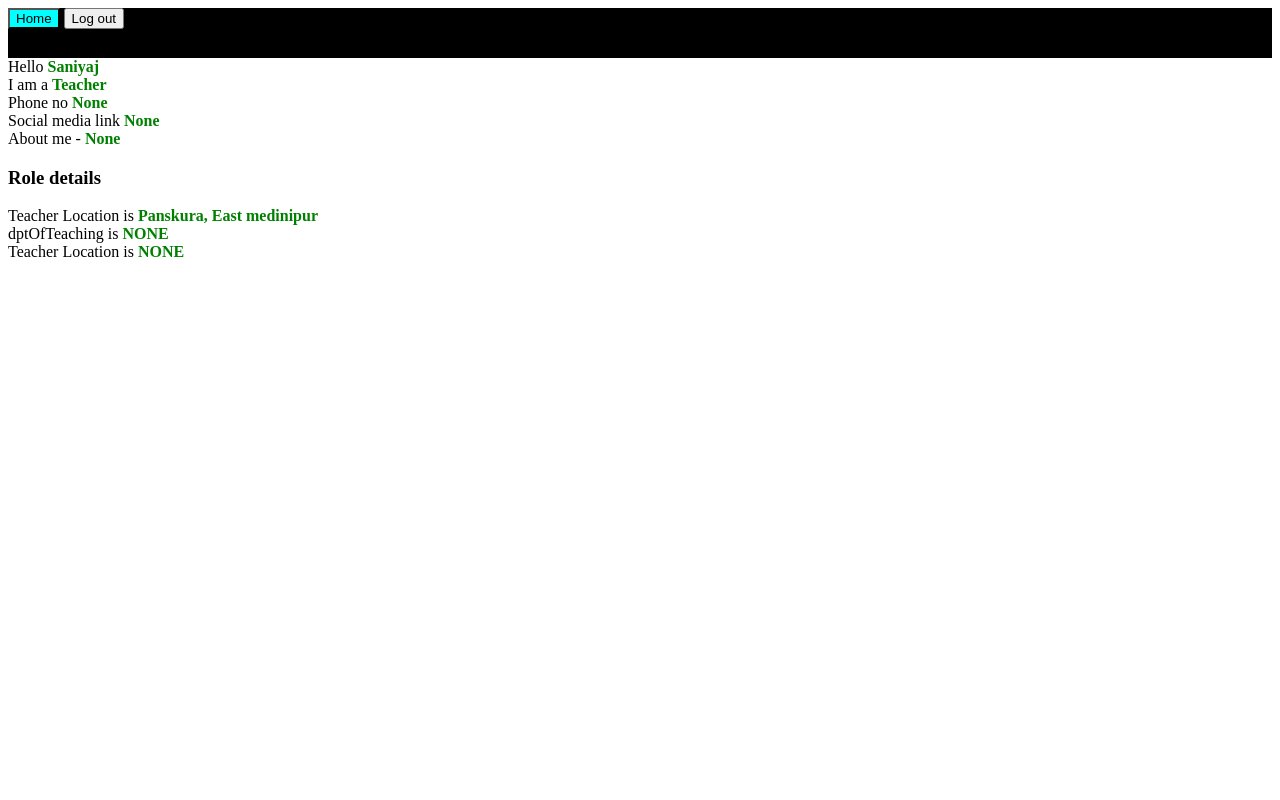
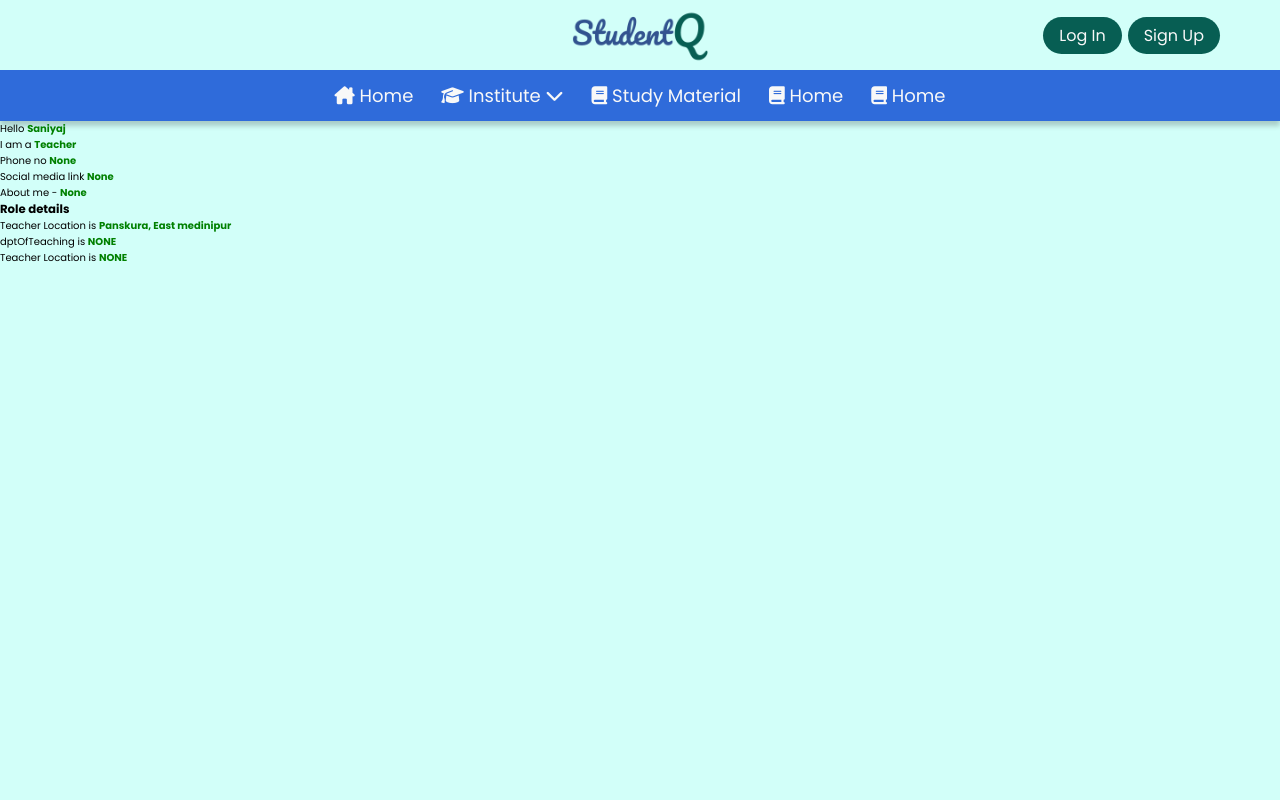
Before and after one commit to Saniyaj21/StudentQ, a Django app: page / in a window 1280 px wide. Run offline with Django 4.2, Linux system fonts and the light colour scheme; a user stored in the database is signed in; data comes from the database, SQL or seed files in the repository; some libraries are stand-ins or nearby versions.

Commit message:
Add files via upload

```diff
--- a/Base/static/styles/main.css
+++ b/Base/static/styles/main.css
@@ -1,4 +1,135 @@
+/*--- Import fonts from google starts ---*/
+
+/* Googlefont Poppins CDN Link ==> font-family: 'Poppins', sans-serif; */
+@import url('https://fonts.googleapis.com/css2?family=Poppins:ital,wght@0,100;0,200;0,300;0,400;0,500;0,600;0,700;0,800;0,900;1,100;1,200;1,300;1,400;1,500;1,600;1,700;1,800;1,900&display=swap');
+
+/*--- Import fonts from google ends ---*/
+
+
+:root {
+  --light-green-theme: #D2FFF9;
+  --main-blue: #2F6BDA;
+  --theme-clr: #075E53;
+  --hover-green: #094a42;
+  --dark-blue: #32538F;
+  --black: #000;
+  --white: #fff;
+  --drk-white: #f8f8f8;
+  --light-gray: #d9d9d9;
+  --placeholder-clr: #707070;
+  --main-yellow: #FFE454;
+}
+
+*::selection{
+    background-color: var(--theme-clr);
+    color: var(--light-green-theme);
+}
+
+*::-webkit-scrollbar{
+    background: var(--light-gray);
+    width: 10px;
+    height: 10px;
+}
+*::-webkit-scrollbar-thumb{
+    background: var(--theme-clr);
+    border-radius: 10px;
+}
+*::-webkit-scrollbar-thumb:focus{
+    background: var(--theme-clr);
+}
+
+*,
+*::before,
+*::after {
+    margin: 0;
+    padding: 0;
+    box-sizing: border-box;
+}
+
+html{
+    font-size: 62.5%;
+    overflow-x: hidden;
+}
+
+body{
+    min-height: 100vh;
+    font-family: 'Poppins', sans-serif;
+    overflow-x: hidden;
+    background: var(--light-green-theme);
+    /* background-position: fixed; */
+}
+
+.nav {
+    width: 100%;
+    background-color: transparent;
+    display: flex;
+    flex-direction: column;
+}
+.header{
+    background-color: transparent;
+    width: 100%;
+    display: flex;
+    align-items: center;
+    justify-content: center;
+    flex-wrap: nowrap;
+    padding: 1rem auto;
+    position: relative;
+}
+.header a{
+    text-decoration: none;
+}
+.header img {
+    height: 6.5rem;
+    user-select: none;
+}
+.header .btnContainer {
+    /* background-color: #000; */
+    display: flex;
+    gap: 0.6rem;
+    flex-wrap: nowrap;
+    flex-direction: row;
+    position: absolute;
+    right: 6rem;
+}
 .btn{
-    background-color: aqua;
-    color: black;
+    text-decoration: none;
+    padding: 0.6rem 1.6rem;
+    font-size: 1.6rem;
+    transition: all 0.5s ease-out;
 }
+.btn-green{
+    color: var(--drk-white);
+    background-color: var(--theme-clr);
+}
+.rounded-corner{
+    border-radius: 3rem;
+}
+
+.btn-green:hover{
+    background-color: var(--hover-green);
+    transform: scale(1.05);
+}
+
+.navber {
+    width: 100%;
+    display: flex;
+    flex-direction: row;
+    flex-wrap: nowrap;
+    background-color: var(--main-blue);
+    list-style: none;
+    font-size: 1.8rem;
+    align-items: center;
+    justify-content: center;
+    box-shadow: 0rem 0.5rem 0.5rem rgba(0, 0, 0, 0.2);
+}
+.navber .navlink{
+    font-size: 1.8rem;
+    padding: 1.2rem 0.9rem;
+}
+.navber .navlink a{
+    color: var(--drk-white);
+    text-decoration: none;
+    padding:0.5rem;
+    font-size: 1.8rem;
+    font-family: 'Poppins', sans-serif;
+}
--- a/Base/templates/main.html
+++ b/Base/templates/main.html
@@ -10,18 +10,14 @@
     <link rel="shortcut icon" href="favicon.ico" type="image/x-icon" />
     <link rel="stylesheet" href="{% static 'styles/main.css' %}">
 
+    {% comment %} font awesome cdn  {% endcomment %}
+    <link rel="stylesheet" href="https://cdnjs.cloudflare.com/ajax/libs/font-awesome/6.3.0/css/all.min.css" integrity="sha512-SzlrxWUlpfuzQ+pcUCosxcglQRNAq/DZjVsC0lE40xsADsfeQoEypE+enwcOiGjk/bSuGGKHEyjSoQ1zVisanQ==" crossorigin="anonymous" referrerpolicy="no-referrer" />
 
-    <style>
-      nav {
-        background-color: black;
-        height: 50px;
-        color: white;
-      }
-    </style>
+
   </head>
 
   <body>
-    <nav>
+    {% comment %} <nav>
       <a href="{% url 'home' %}"><button class="btn">Home</button></a>
        {% if request.user.is_authenticated %}
       <a href="{% url 'logout' %}"><button>Log out</button></a>
@@ -30,6 +26,35 @@
       <a href="{% url 'register' %}"><button>register</button></a>
 
       {% endif %}
+    </nav> {% endcomment %}
+    <nav class="nav" id="nav">
+
+      <div class="header" id="header">
+        <a href="/"><img src="{% static 'media/Site_Logo.png' %}" alt="Site_Logo"></a>
+        <div class="btnContainer">
+          <a href="/" role="button" class="btn btn-green rounded-corner">Log In</a>
+          <a href="/" role="button" class="btn btn-green rounded-corner">Sign Up</a>
+        </div>
+      </div>
+
+      <ul class="navber" id="navber">
+        <li class="navlink active">
+          <a href="/"><i class="fa-solid fa-house-chimney"></i>&nbsp;Home</a>
+        </li>
+        <li class="navlink">
+          <a href="/"><i class="fa-solid fa-graduation-cap"></i>&nbsp;Institute&nbsp;<i class="fa-solid fa-chevron-down"></i></a>
+        </li>
+        <li class="navlink">
+          <a href="/"><i class="fa-solid fa-book"></i>&nbsp;Study Material</a>
+        </li>
+        <li class="navlink">
+          <a href="/"><i class="fa-solid fa-book"></i>&nbsp;Home</a>
+        </li>
+        <li class="navlink">
+          <a href="/"><i class="fa-solid fa-book"></i>&nbsp;Home</a>
+        </li>
+      </ul>
+
     </nav>
 
 {% comment %} closeable messages {% endcomment %}
```
Also changed, not shown: Base/static/media/Site_Logo.png (added).
